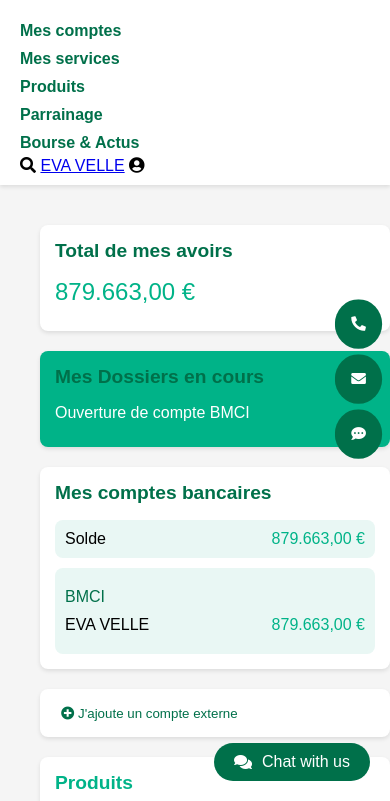
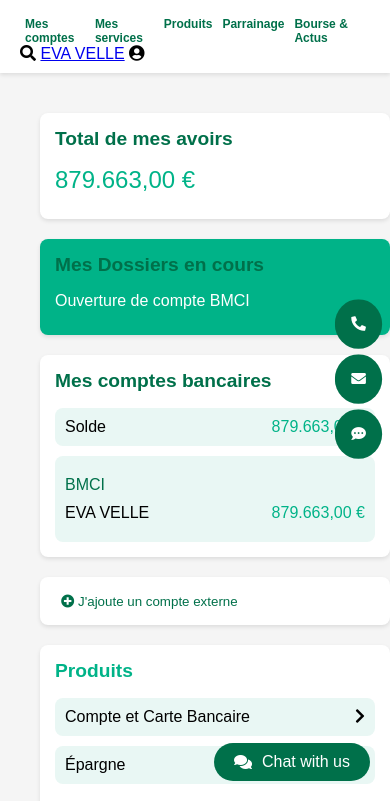
Before and after one commit to BMCIMAROC/BNPGROUPE, a plain HTML site: page compte.html in a window 390 px wide. Shown: the part 43-844 px from the top of the page. Drawn offline with nearby package versions, Linux system fonts and the light colour scheme.

Commit message:
Add files via upload

```diff
--- a/compte.html
+++ b/compte.html
@@ -32,6 +32,12 @@
     @keyframes bounce {
       0% { transform: translateY(0); }
       100% { transform: translateY(-10px); }
+    }
+
+    nav {
+      display: flex;
+      justify-content: space-between;
+      width: 60%; /* Adjust to ensure it fits on mobile screens */
     }
 
     nav a {
@@ -256,12 +262,13 @@
 
       nav {
         margin-top: 10px;
-        display: flex;
-        flex-direction: column;
+        flex-direction: row; /* Ensures items stay on the same line */
+        justify-content: space-between; /* Space out items evenly */
+        width: 100%;
       }
 
       nav a {
-        margin: 5px 0;
+        margin: 0 5px; /* Reduce spacing between items */
       }
 
       .search-bar {
@@ -285,6 +292,10 @@
 
       .card .balance {
         font-size: 1.5em;
+      }
+
+      nav a {
+        font-size: 12px; /* Reduce font size for better fitting */
       }
     }
   </style>
```
